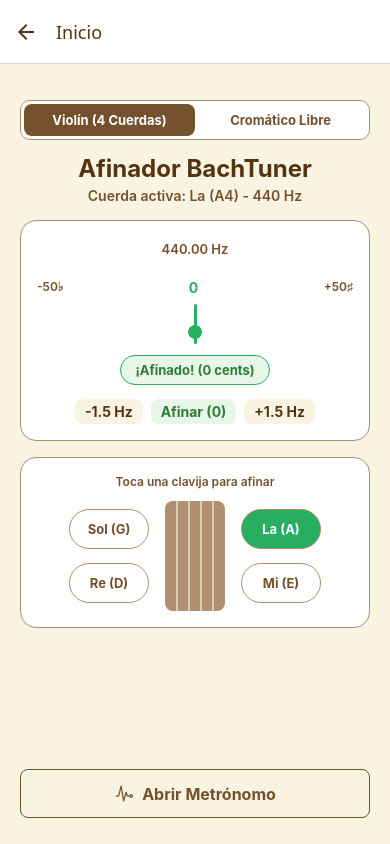
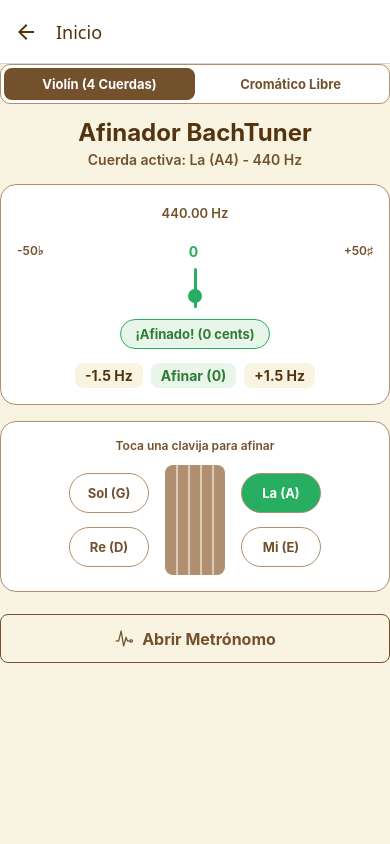
Before and after one commit to DoubleGG1505/BachTunerProject, a React Native app: screen /Home in a window 390 px wide. Built offline with nearby package versions, Linux system fonts and the light colour scheme.

Commit message:
UI de Home para el afinador, con afinador cromatico con Scrollview

```diff
--- a/src/screens/Home.tsx
+++ b/src/screens/Home.tsx
@@ -1,5 +1,5 @@
 import React, { useState } from "react";
-import { Text, View, StyleSheet, TouchableOpacity } from "react-native";
+import { Text, View, StyleSheet, TouchableOpacity,ScrollView } from "react-native";
 import CustomButton from "../components/CustomButton";
 import { useAppTheme } from "../context/ThemeContext";
 import MetronomeModal from "../components/MetronomeModal";
@@ -76,8 +76,11 @@
   };
 
   return (
-    <View style={[styles.container, { backgroundColor: theme.background }]}>
-
+    <ScrollView
+      style={{ flex: 1, backgroundColor: theme.background }}
+      contentContainerStyle={styles.scrollContainer}
+      showsVerticalScrollIndicator={false}
+    >
       <View style={[styles.modeToggleBar, { backgroundColor: theme.card, borderColor: theme.border }]}>
         <TouchableOpacity
           style={[styles.modeTab, tunerMode === 'violin' && { backgroundColor: theme.primary }]}
@@ -306,7 +309,7 @@
         visible={isMetronomeVisible}
         onClose={() => setIsMetronomeVisible(false)}
       />
-    </View>
+    </ScrollView>
   );
 }
 
```
